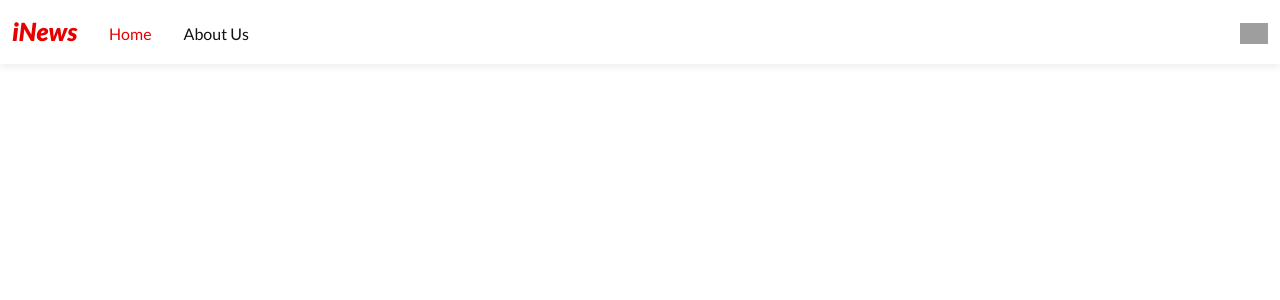
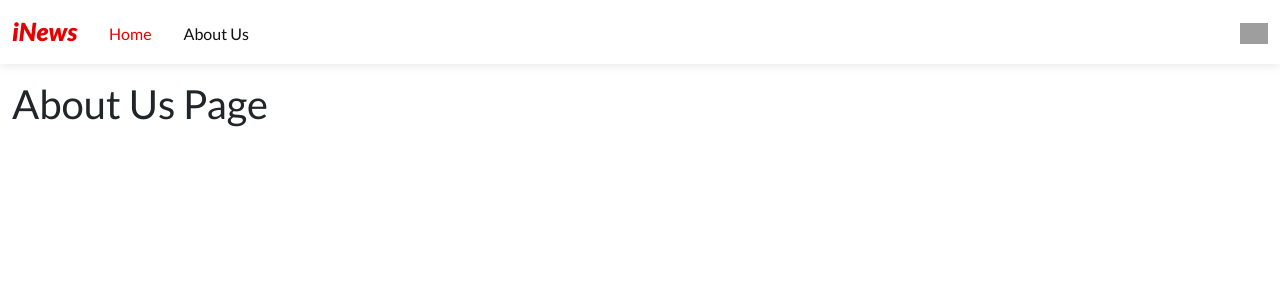
Before and after one commit to suniln3193/iNews, a React (Create React App) app: page /about-us in a window 1280 px wide. Shown: the top 300 px of the page. Built offline with nearby package versions, Linux system fonts and the light colour scheme; grey boxes are pictures that could not be loaded.

Commit message:
About us with routing setting

```diff
--- a/package.json
+++ b/package.json
@@ -8,6 +8,7 @@
     "@testing-library/user-event": "^13.5.0",
     "react": "^18.3.1",
     "react-dom": "^18.3.1",
+    "react-router-dom": "^6.25.1",
     "react-scripts": "5.0.1",
     "web-vitals": "^2.1.4"
   },
--- a/src/App.js
+++ b/src/App.js
@@ -1,15 +1,27 @@
 import './App.css';
+import Home from './components/Home'
 import Navbar from './components/Navbar'
-
+import AboutUs from './components/AboutUs';
+import { BrowserRouter as Router, Route, Routes } from 'react-router-dom';
 
 
 function App() {
+    return (
+      <>
+      <Router>
+        <div>
+          <Navbar />
 
-  return (
-    <>
-      <Navbar/>
-    </>
-  );
+          <div className='main_wrapper container-fluid pt-3'>
+            <Routes>
+              <Route path="/" element={<Home />} />
+              <Route path="/about-us" element={<AboutUs />} />
+            </Routes>
+          </div>
+        </div>
+      </Router>
+      </>
+    );
 }
 
 export default App;
--- /dev/null
+++ b/src/components/AboutUs.js
@@ -0,0 +1,12 @@
+import React from 'react';
+
+const AboutUs = () => {
+  return (
+    <div className="about-us-page">
+      <h1>About Us Page</h1>
+      {/* Your content here */}
+    </div>
+  );
+};
+
+export default AboutUs;
--- /dev/null
+++ b/src/components/Home.js
@@ -0,0 +1,12 @@
+import React from 'react';
+
+const Home = () => {
+  return (
+    <div className="home-page">
+      <h1>Home Page</h1>
+      {/* Your content here */}
+    </div>
+  );
+};
+
+export default Home;
--- a/src/components/Navbar.js
+++ b/src/components/Navbar.js
@@ -1,4 +1,5 @@
 import React, { useState } from 'react'
+import { Link } from 'react-router-dom';
 import dayIco from '../img/day.svg';
 import nightIco from '../img/moon.png';
 
@@ -20,17 +21,17 @@ const Navbar = (props) => {
         <>
             <nav className="navbar navbar-expand-lg">
                 <div className="container-fluid">
-                    <a className="navbar-brand" href="/">iNews</a>
+                    <Link className="navbar-brand" to="/">iNews</Link>
                     <button className="navbar-toggler" type="button" data-bs-toggle="collapse" data-bs-target="#navbarSupportedContent" aria-controls="navbarSupportedContent" aria-expanded="false" aria-label="Toggle navigation">
                     <span className="navbar-toggler-icon"></span>
                     </button>
                     <div className="collapse navbar-collapse" id="navbarSupportedContent">
                         <ul className="navbar-nav me-auto mb-2 mb-lg-0 pt-3 pt-md-0 mt-lg-1">
                             <li className="nav-item px-md-2">
-                            <a className="nav-link active" aria-current="page" href="/">Home</a>
+                            <Link className="nav-link active" aria-current="page" to="/">Home</Link>
                             </li>
                             <li className="nav-item px-md-2">
-                            <a className="nav-link" href="/">About Us</a>
+                            <Link className="nav-link" to="/about-us">About Us</Link>
                             </li>
                         </ul>
 
```
Also changed, not shown: 1 other file (tests, documents, lock files or other folders).
